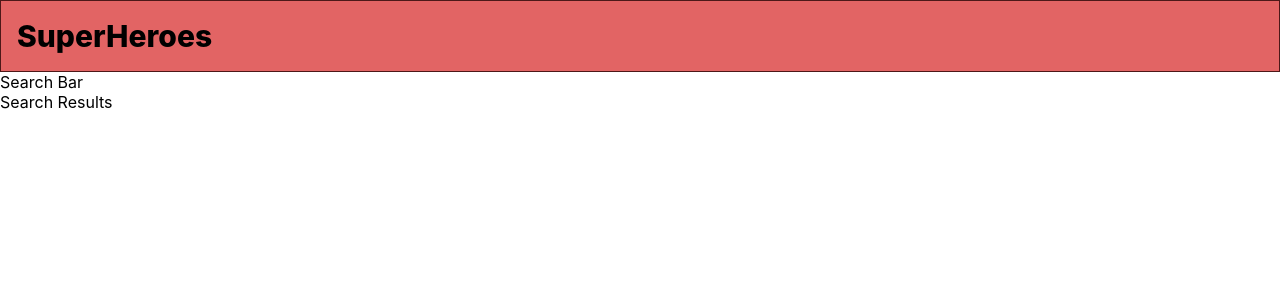
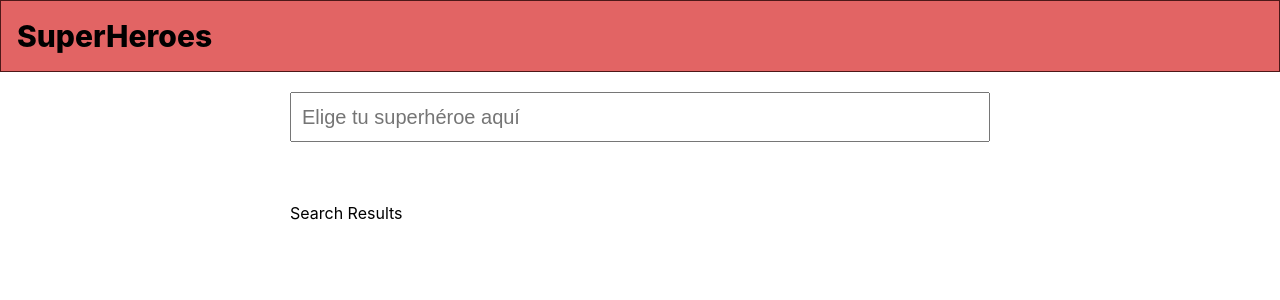
Before and after one commit to Martin-J-Larre/challenge-frontend-alkemy, a React (Create React App) app: page / in a window 1280 px wide. Shown: the top 300 px of the page. Built offline with nearby package versions, Linux system fonts and the light colour scheme.

Commit message:
SearchBar  init

```diff
--- a/src/App.js
+++ b/src/App.js
@@ -8,8 +8,12 @@ function App() {
   return (
     <div className="App">
       <Navbar />
-      <SearchBar />
-      <SearchResults />
+      <div className='main'>
+        <SearchBar />
+        <SearchResults />
+      </div>
+
+
 
     </div>
   );
--- a/src/components/SearchBar/SearchBar.js
+++ b/src/components/SearchBar/SearchBar.js
@@ -1,9 +1,10 @@
 import React from 'react'
+import './searchBar.css'
 
 function SearchBar() {
     return (
         <div>
-            Search Bar
+            <input type='search' placeholder='Elige tu superhéroe aquí'/>
         </div>
     )
 }
--- /dev/null
+++ b/src/components/SearchBar/searchBar.css
@@ -0,0 +1,7 @@
+[type='search']{
+    width: 100%;
+    height: 50px;
+    padding-left: 10px;
+    font-size: 20px;
+    margin-bottom: 61px;
+}
--- a/src/index.css
+++ b/src/index.css
@@ -11,3 +11,8 @@ code {
   font-family: source-code-pro, Menlo, Monaco, Consolas, 'Courier New',
     monospace;
 }
+.main{
+  width: 700px;
+  margin: 0 auto;
+  margin-top: 20px;
+}
```
